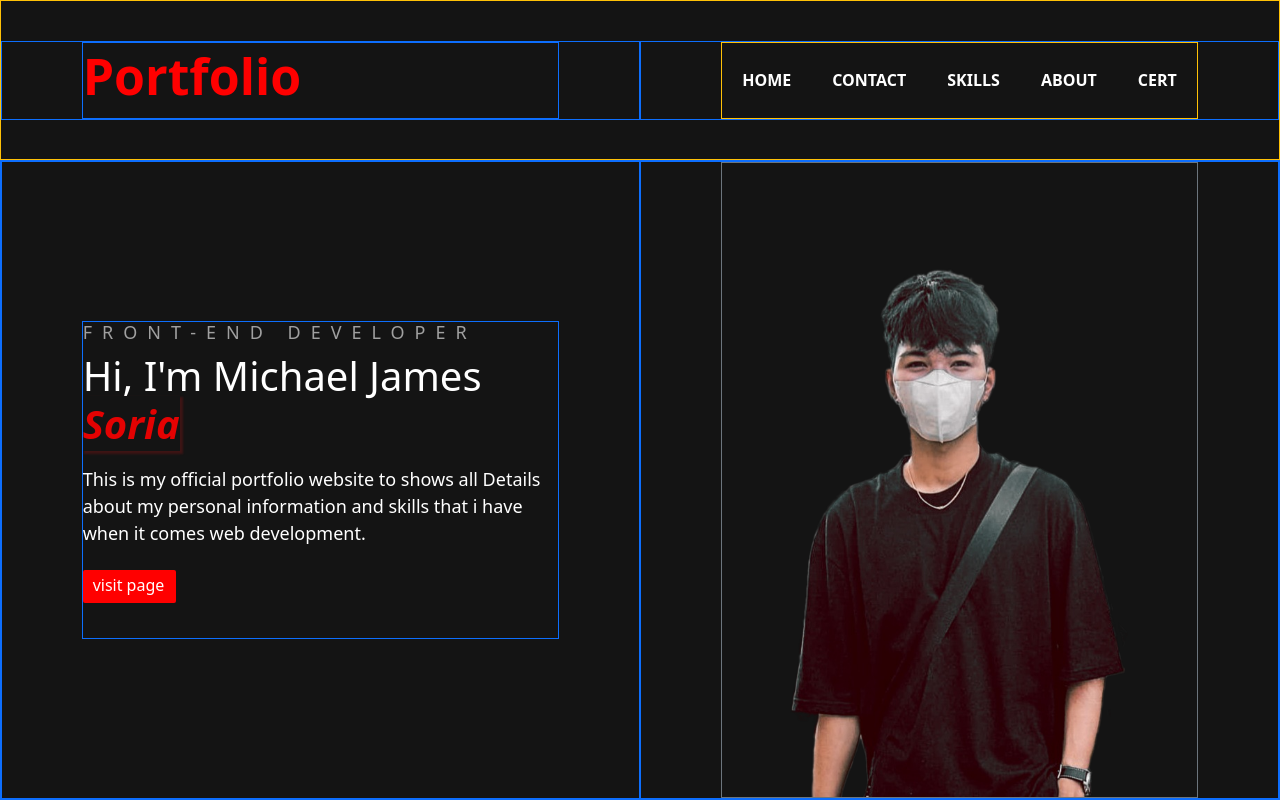
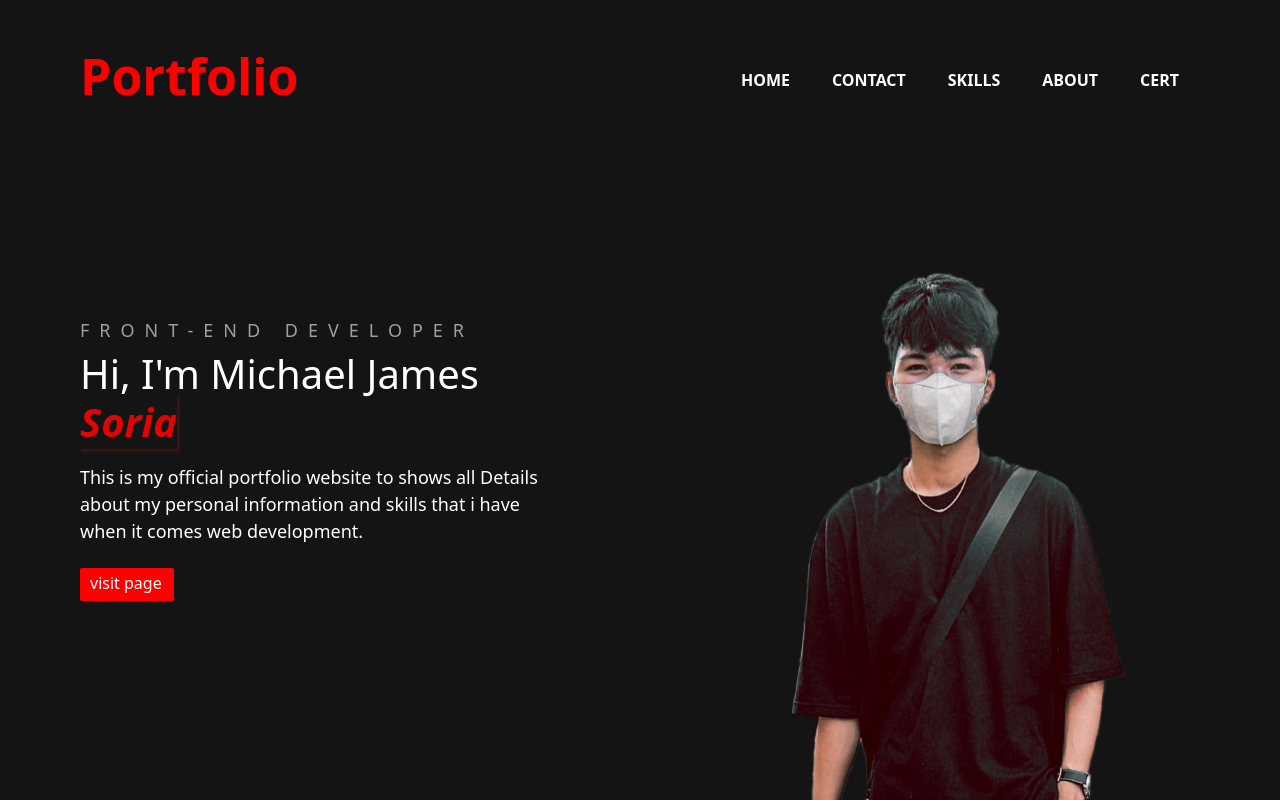
Before and after one commit to JAMES22308/port, a plain HTML site: page index.html in a window 1280 px wide. Drawn offline with nearby package versions, Linux system fonts and the light colour scheme.

Commit message:
portfolio

```diff
--- a/index.html
+++ b/index.html
@@ -17,23 +17,21 @@
   <body>
     <div class="background">
       <div
-        class="parent d-flex align-items-center border border-warning justify-content-center w-100"
+        class="parent d-flex align-items-center justify-content-center w-100"
       >
         <div
-          class="port w-50 d-flex align-items-center h-50 justify-content-center border border-primary"
+          class="port w-50 d-flex align-items-center h-50 justify-content-center"
         >
           <div
-            class="port2 d-flex align-items-center w-75 h-100 justify-content-start border border-primary"
+            class="port2 d-flex align-items-center w-75 h-100 justify-content-start"
           >
             <h1><strong>Portfolio</strong></h1>
           </div>
         </div>
 
-        <div
-          class="option d-flex w-50 justify-content-center h-50 border border-primary"
-        >
+        <div class="option d-flex w-50 justify-content-center h-50">
           <div
-            class="option2 w-75 d-flex align-items-center justify-content-around border border-warning"
+            class="option2 w-75 d-flex align-items-center justify-content-around"
           >
             <p class="mb-0"><a href="#">HOME</a></p>
             <p class="mb-0"><a href="#">CONTACT</a></p>
@@ -43,11 +41,11 @@
           </div>
         </div>
       </div>
-      <div class="parent2 d-flex justify-content-end border border-primary">
+      <div class="parent2 d-flex justify-content-end">
         <div
-          class="para d-flex justify-content-center h-100 w-50 align-items-center border border-primary"
+          class="para d-flex justify-content-center h-100 w-50 align-items-center"
         >
-          <div class="intro h-50 w-75 border border-primary">
+          <div class="intro h-50 w-75">
             <h5>FRONT-END DEVELOPER</h5>
             <h1>Hi, I'm Michael James <strong class="name">Soria</strong></h1>
             <p>
@@ -63,12 +61,8 @@
             </a>
           </div>
         </div>
-        <div
-          class="img w-50 d-flex justify-content-center border border-primary"
-        >
-          <div
-            class="img2 d-flex justify-content-center w-75 align-items-end border border-secondary"
-          >
+        <div class="img w-50 d-flex justify-content-center">
+          <div class="img2 d-flex justify-content-center w-75 align-items-end">
             <img src="profile2.png" alt="" />
           </div>
         </div>
```
